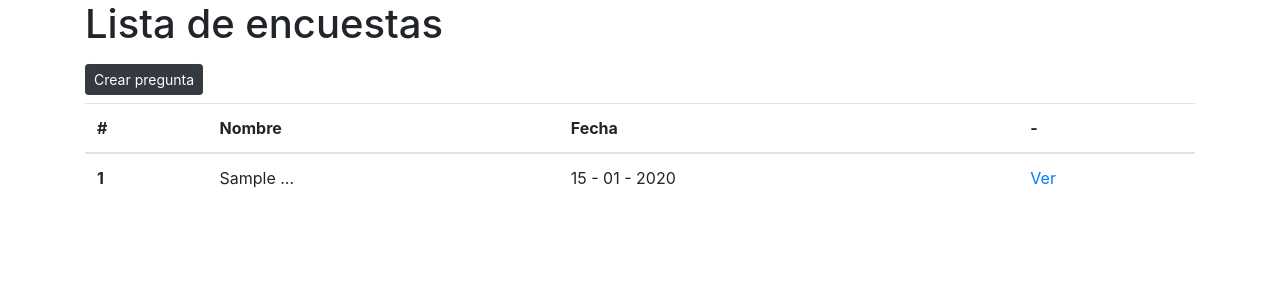
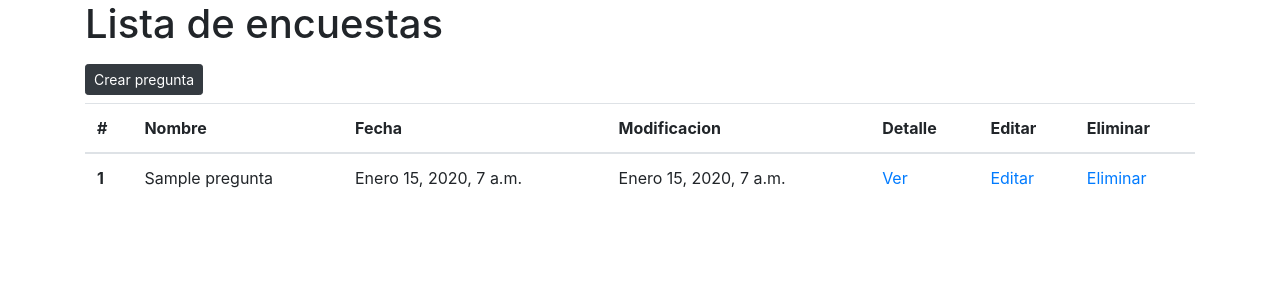
Before and after one commit to pangolp/mysite, a Django app: template templates/polls/index.html in a window 1280 px wide. Shown: the part 56-356 px from the top of the page. Run offline with Django 3.2, Linux system fonts and the light colour scheme; the template is opened without the code that fills it: values named after a table or form of the project are taken from there, others are empty; tables that the repository leaves empty hold one stand-in row (Sample ...); some libraries are stand-ins or nearby versions.

Commit message:
finalizando CRUD

```diff
--- a/modules/polls/admin.py
+++ b/modules/polls/admin.py
@@ -4,7 +4,7 @@ from .models import Pregunta, Opcion
 
 @admin.register(Pregunta)
 class PreguntaAdmin(admin.ModelAdmin):
-	list_display = ('id', 'titulo', 'fecha')
+	list_display = ('id', 'titulo')
 
 
 @admin.register(Opcion)
--- a/modules/polls/models.py
+++ b/modules/polls/models.py
@@ -4,13 +4,14 @@ from django.db import models
 # Creamos la tabla pregunta
 class Pregunta(models.Model):
 	titulo = models.CharField(max_length=200, help_text='Queremos que guardes el titulo de la pregunta')
-	fecha = models.DateTimeField(auto_now_add=True)
+	creacion = models.DateTimeField(auto_now_add=True)
+	modificacion = models.DateTimeField(auto_now=True)
 
 	class Meta:
 		verbose_name = 'pregunta'
 		verbose_name_plural = 'preguntas'
 		# Esto ordena las preguntas por fecha donde trae las ultimas primero.
-		ordering = ['-fecha']
+		ordering = ['-creacion']
 
 	def __str__(self):
 		return '%s' % (self.titulo)
--- a/modules/polls/urls.py
+++ b/modules/polls/urls.py
@@ -3,6 +3,8 @@ from .views import (
 	IndexView,
 	PreguntaDetail,
 	PreguntaCreate,
+	PreguntaUpdate,
+	PreguntaDelete,
 )
 
 
@@ -11,4 +13,6 @@ urlpatterns = [
     path('', IndexView.as_view(), name='index'),
     path('detalle/<int:pk>', PreguntaDetail.as_view(), name='detalle'),
     path('pregunta/create/', PreguntaCreate.as_view(), name='pregunta_create'),
+    path('pregunta/update/<int:pk>', PreguntaUpdate.as_view(), name='pregunta_update'),
+    path('pregunta/delete/<int:pk>', PreguntaDelete.as_view(), name='pregunta_delete'),
 ]
--- a/templates/base.html
+++ b/templates/base.html
@@ -7,6 +7,7 @@
 
     <!-- Bootstrap CSS -->
     <link rel="stylesheet" href="https://stackpath.bootstrapcdn.com/bootstrap/4.3.1/css/bootstrap.min.css" integrity="sha384-ggOyR0iXCbMQv3Xipma34MD+dH/1fQ784/j6cY/iJTQUOhcWr7x9JvoRxT2MZw1T" crossorigin="anonymous">
+    <link rel="stylesheet" href="https://use.fontawesome.com/releases/v5.8.1/css/all.css" integrity="sha384-50oBUHEmvpQ+1lW4y57PTFmhCaXp0ML5d60M1M7uH2+nqUivzIebhndOJK28anvf" crossorigin="anonymous">
 
     <title>{% block titulo %}{% endblock titulo %}</title>
   </head>
--- a/templates/polls/index.html
+++ b/templates/polls/index.html
@@ -14,16 +14,26 @@
 						<th>#</th>
 						<th>Nombre</th>
 						<th>Fecha</th>
-						<th>-</th>
+						<th>Modificacion</th>
+						<th>Detalle</th>
+						<th>Editar</th>
+						<th>Eliminar</th>
 					</tr>
 				</thead>
 				<tbody>
 					{% for pregunta in preguntas %}
 						<tr>
 							<th>{{ pregunta.id }}</th>
-							<td>{{ pregunta.titulo|truncatewords:1 }}</td>
-							<td>{{ pregunta.fecha|date:"d - m - Y" }}</td>
+							{% if pregunta.creacion != pregunta.modificacion %}
+								<td>{{ pregunta.titulo }} (editado)</td>
+							{% else %}
+								<td>{{ pregunta.titulo }}</td>
+							{% endif %}
+							<td>{{ pregunta.creacion }}</td>
+							<td>{{ pregunta.modificacion }}</td>
 							<td><a href="{% url 'polls:detalle' pregunta.id %}">Ver</a></td>
+							<td><a href="{% url 'polls:pregunta_update' pregunta.id %}">Editar</a></td>
+							<td><a href="{% url 'polls:pregunta_delete' pregunta.id %}">Eliminar</a></td>
 						</tr>
 					{% endfor %}
 				</tbody>
```
Also changed, not shown: modules/polls/views.py (+14 -1 lines), mysite/settings.py (+13 -3 lines), templates/polls/pregunta/delete.html (added, +8 -0 lines), templates/polls/pregunta/update.html (added, +8 -0 lines), modules/polls/migrations/0001_initial.py.
